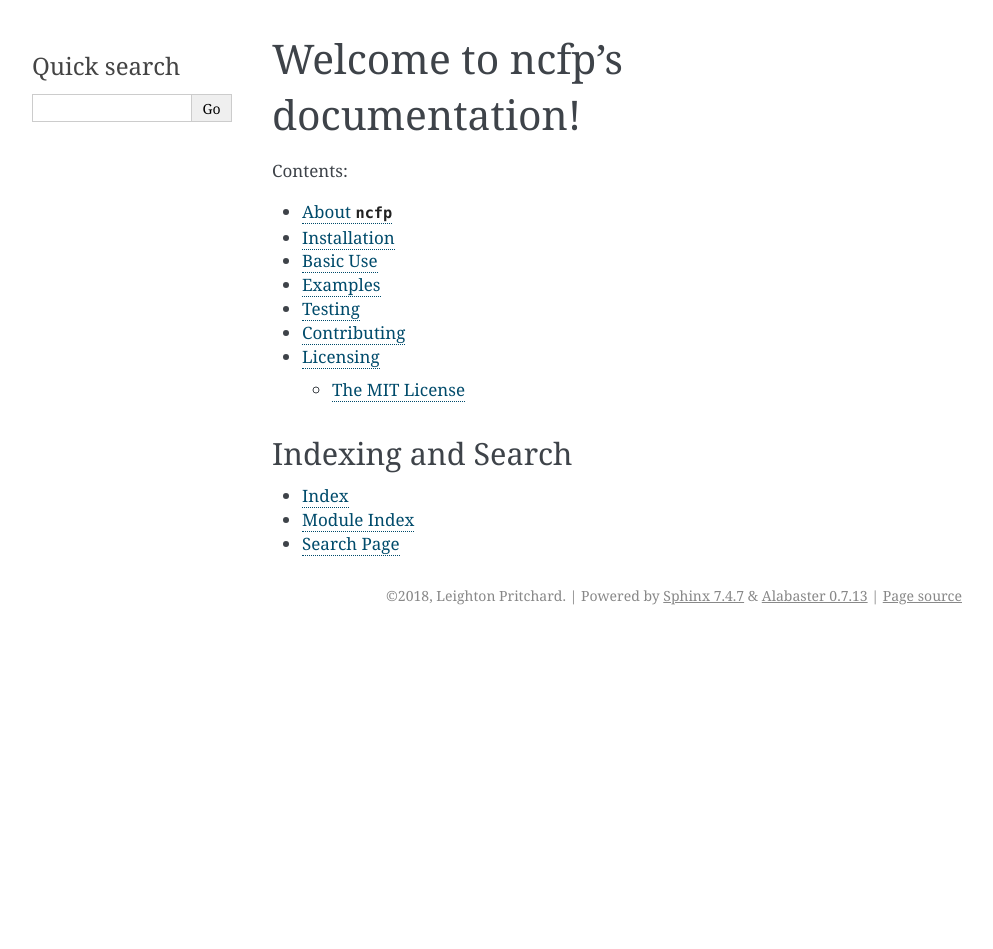
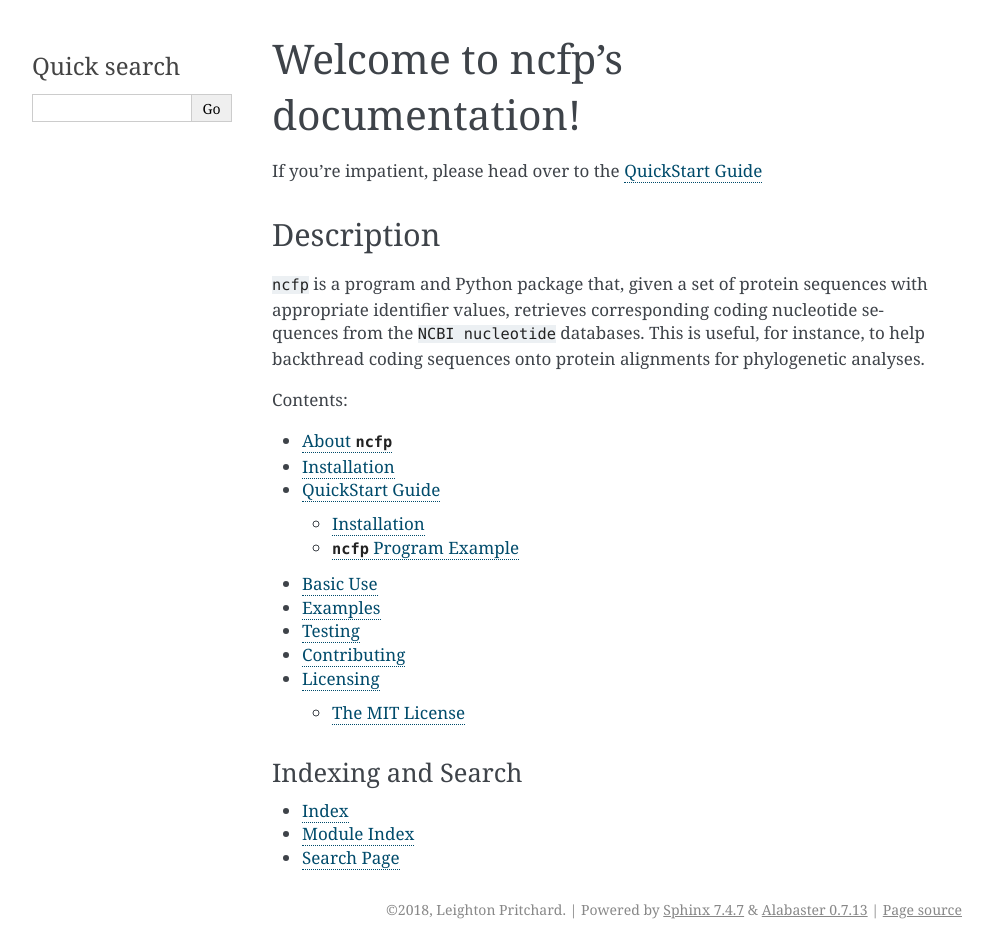
Before and after one commit to widdowquinn/ncfp, a Sphinx documentation site: the page built from docs/index.rst, in a window 1280 px wide. Shown: the whole page, without its empty margins (148-1141 px from the left). Built offline with Sphinx 7.4.7, drawn with Linux system fonts in a browser that asks for light colours; before the commit the page ends 900 px from its top, so only the background shows below that.

Commit message:
update documentation

```diff
--- a/docs/index.rst
+++ b/docs/index.rst
@@ -3,8 +3,22 @@
    You can adapt this file completely to your liking, but it should at least
    contain the root `toctree` directive.
 
+================================
 Welcome to ncfp's documentation!
 ================================
+
+If you're impatient, please head over to the :ref:`QuickStart Guide <ncfp-quickstart>`
+
+-----------
+Description
+-----------
+
+``ncfp`` is a program and Python package that, given a set of protein sequences
+with appropriate identifier values, retrieves corresponding coding nucleotide
+sequences from the ``NCBI nucleotide`` databases. This is useful, for instance,
+to help backthread coding sequences onto protein alignments for phylogenetic
+analyses.
+
 
 .. toctree::
    :maxdepth: 2
@@ -12,6 +26,7 @@ Welcome to ncfp's documentation!
 
    about
    installation
+   quickstart
    basic_use
    examples
    testing
```
Also changed, not shown: docs/quickstart.rst (added, +72 -0 lines), .travis.yml.
